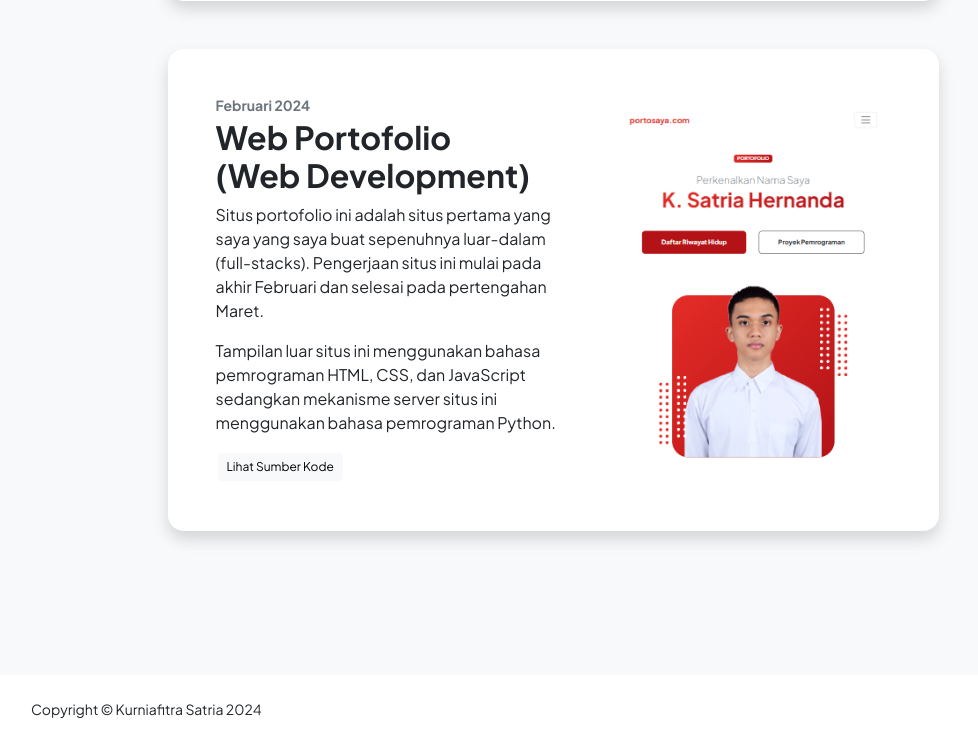
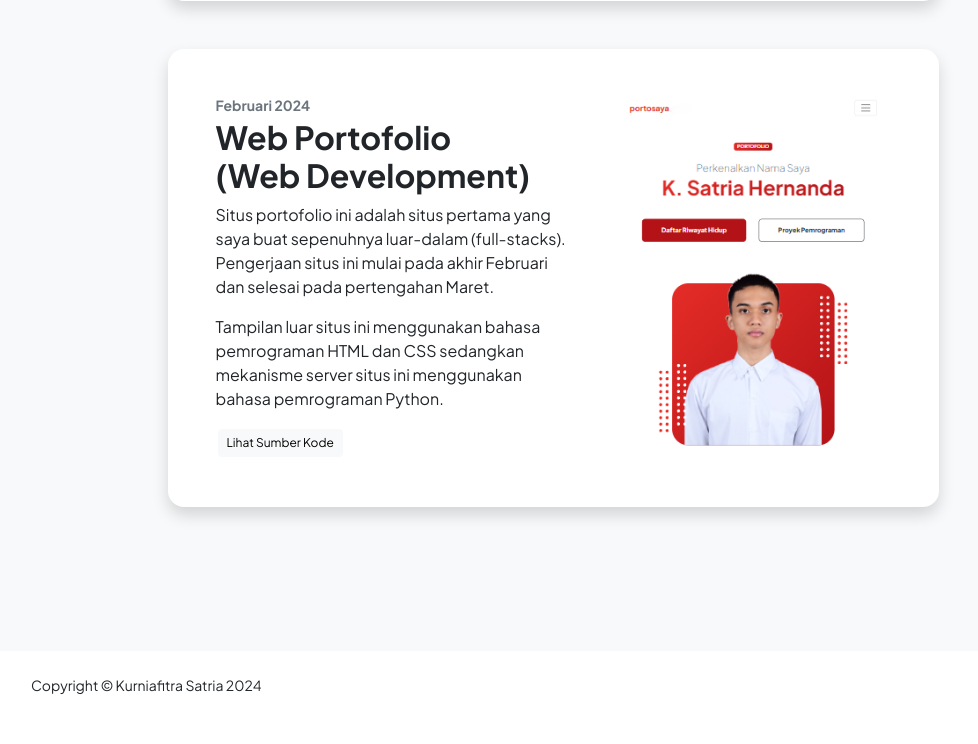
Before and after one commit to SatriaXV/Portfolio-Website, a Flask app: page /projects in a window 1280 px wide. Shown: the part 1539-2283 px from the top of the page, without its empty margins (87-1065 px from the left). After the commit the page ends 2234 px from the top, so only its background shows below. Run offline with Flask 3, Linux system fonts and the light colour scheme.

Commit message:
typo fix

```diff
--- a/templates/projects.html
+++ b/templates/projects.html
@@ -75,8 +75,8 @@
                                         <div class="p-5">
                                             <h3 class="text-muted mb-1 small fw-bolder">Februari 2024</h3>
                                             <h2 class="fw-bolder">Web Portofolio</br>(Web Development)</h2>
-                                            <p>Situs portofolio ini adalah situs pertama yang saya yang saya buat sepenuhnya luar-dalam (full-stacks). Pengerjaan situs ini mulai pada akhir Februari dan selesai pada pertengahan Maret.</br></p>
-                                            <p>Tampilan luar situs ini menggunakan bahasa pemrograman HTML, CSS, dan JavaScript sedangkan mekanisme server situs ini menggunakan bahasa pemrograman Python.</br></p>
+                                            <p>Situs portofolio ini adalah situs pertama yang saya buat sepenuhnya luar-dalam (full-stacks). Pengerjaan situs ini mulai pada akhir Februari dan selesai pada pertengahan Maret.</br></p>
+                                            <p>Tampilan luar situs ini menggunakan bahasa pemrograman HTML dan CSS sedangkan mekanisme server situs ini menggunakan bahasa pemrograman Python.</br></p>
                                             <a href="https://github.com/SatriaXV/Portfolio-Website" class="btn btn-light btn-sm" role="button" target="_blank" style="padding: 0.25rem 0.5rem; font-size: 0.75rem; margin: 2px;">Lihat Sumber Kode</a>
                                         </div>
                                         <img class="img-fluid" src="static/images/web-1.png" alt="portofolio website" style="width: 40%; height: auto; transform: translateX(-10%); margin: 2px;" />
```
Also changed, not shown: static/images/web-1.png.
